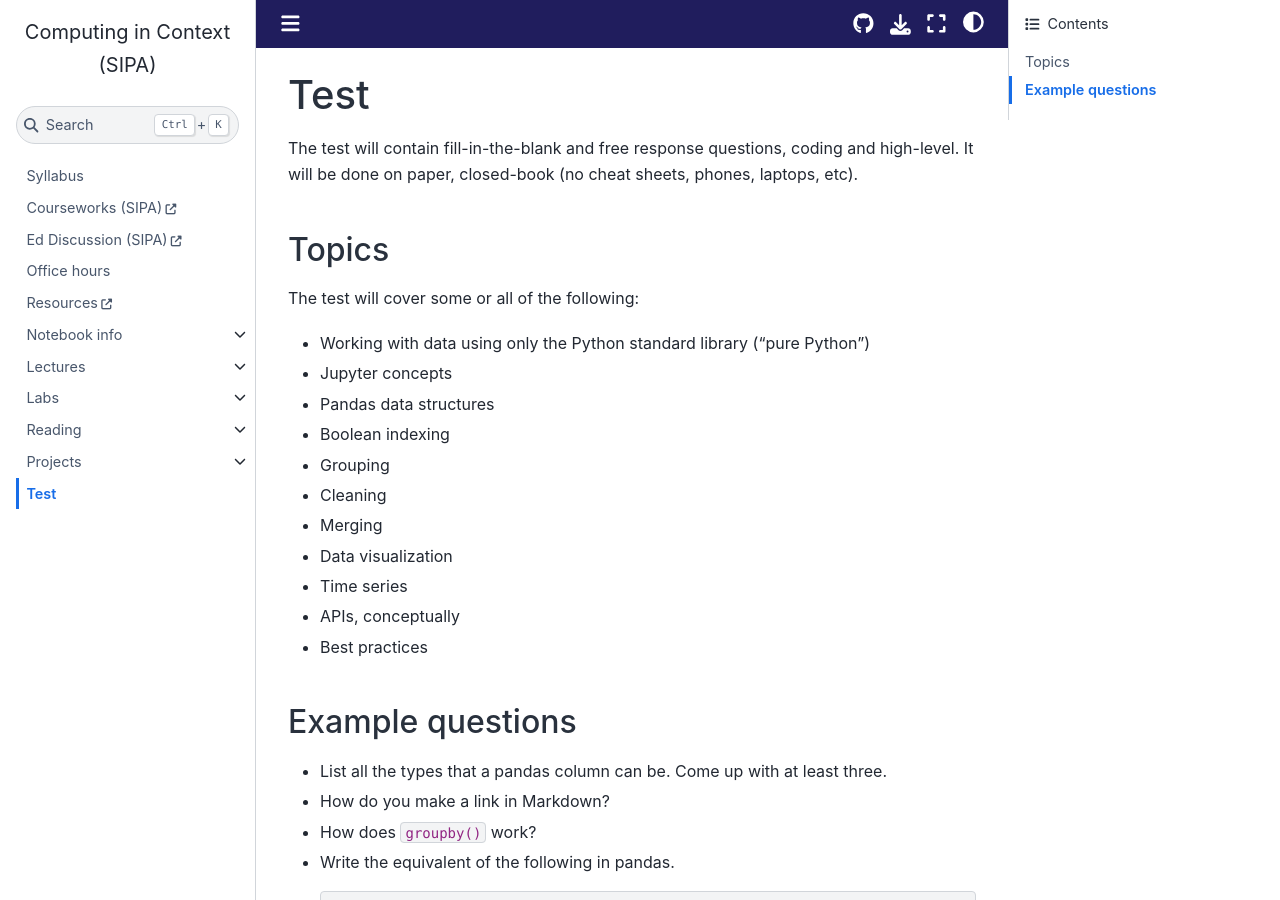
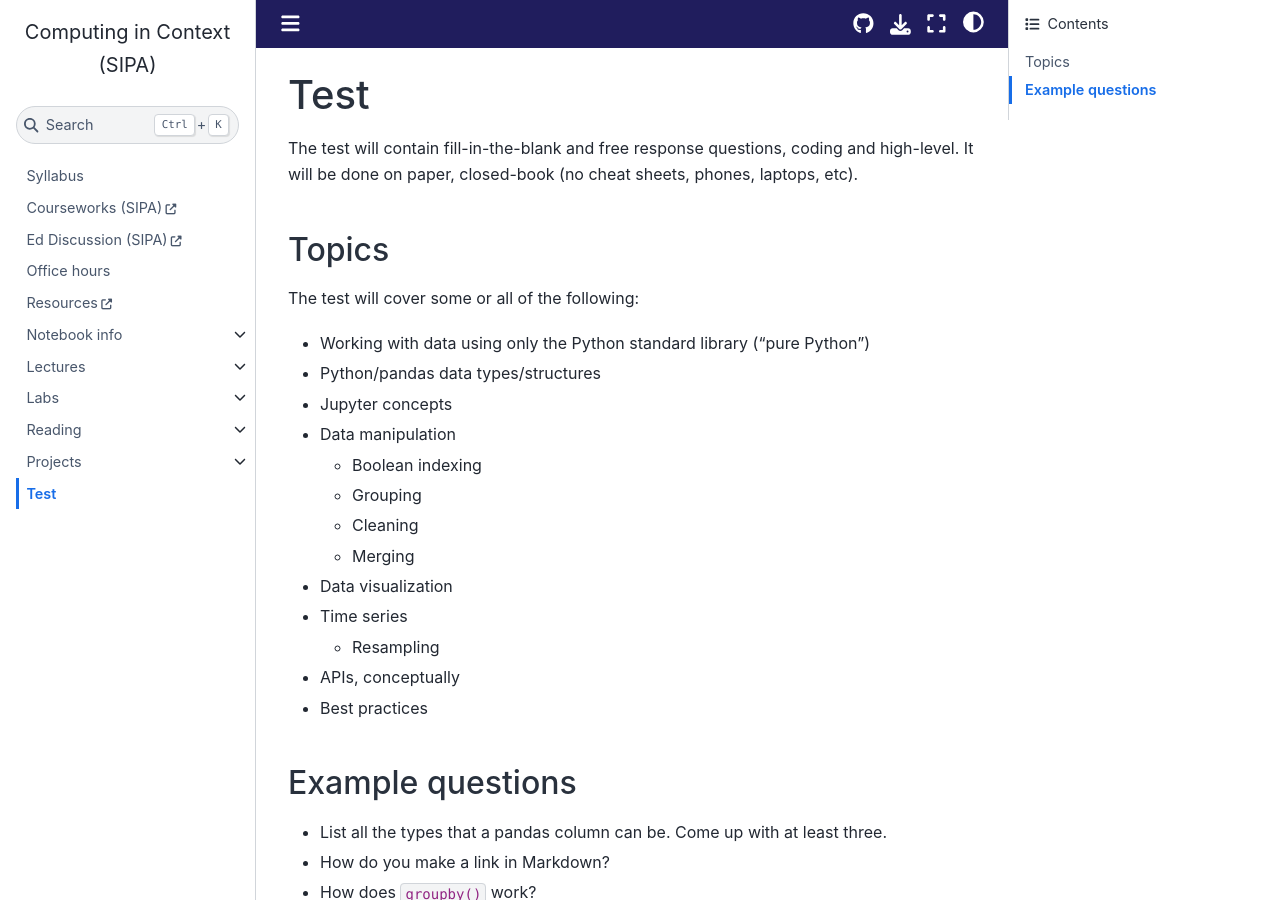
Before and after one commit to afeld/computing-in-context, a Jupyter Book: the page built from test.md, in a window 1280 px wide and 900 px high. Built offline with Jupyter Book 1.0.4 settings and Sphinx 7.4.7 and the Sphinx Book theme 1.1.4, drawn with Linux system fonts in a browser that asks for light colours; pages that are not in the unit, such as notebooks, are missing from menus; comment, search, counter and statistics services are not loaded.

Commit message:
expand on test topics

```diff
--- a/test.md
+++ b/test.md
@@ -7,14 +7,16 @@ The test will contain fill-in-the-blank and free response questions, coding and
 The test will cover some or all of the following:
 
 - Working with data using only the Python standard library ("pure Python")
+- Python/pandas data types/structures
 - Jupyter concepts
-- Pandas data structures
-- Boolean indexing
-- Grouping
-- Cleaning
-- Merging
+- Data manipulation
+  - Boolean indexing
+  - Grouping
+  - Cleaning
+  - Merging
 - Data visualization
 - Time series
+  - Resampling
 - APIs, conceptually
 - Best practices
 
```
